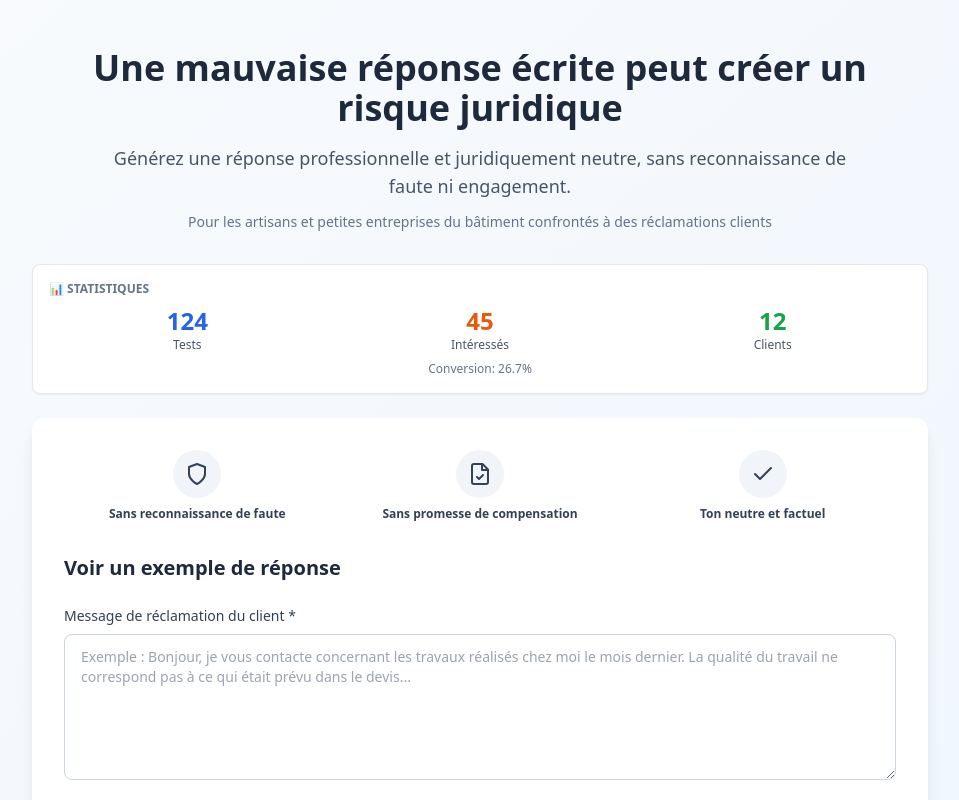
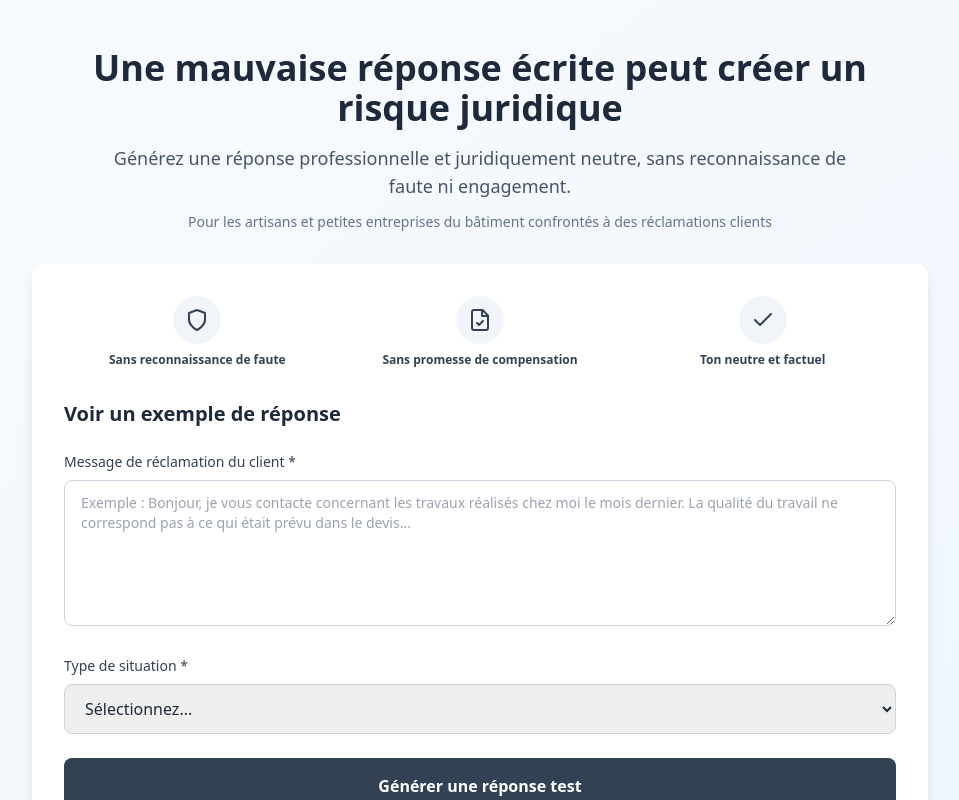
Before and after one commit to reponsesecurisee-pixel/my-landing-app, a Next.js app: page / in a window 1280 px wide. Shown: the top 800 px of the page, without its empty margins (160-1119 px from the left). Built offline with nearby package versions, Linux system fonts and the light colour scheme.

Commit message:
Update page.js

```diff
--- a/app/page.js
+++ b/app/page.js
@@ -1,7 +1,7 @@
 "use client";
 
 import React, { useState, useEffect } from 'react';
-import { Mail, Check, AlertCircle, Loader2, Shield, FileCheck } from 'lucide-react';
+import { Check, AlertCircle, Loader2, Shield, FileCheck } from 'lucide-react';
 
 // 👇 СЮДА ВСТАВИТЬ ССЫЛКУ LEMON SQUEEZY (когда создадите товар)
 const LEMON_SQUEEZY_LINK = "";
@@ -62,7 +62,6 @@ export default function ReclamationApp() {
   const [paidResponse, setPaidResponse] = useState('');
   const [error, setError] = useState('');
   const [hasUsedFree, setHasUsedFree] = useState(false);
-  const [stats, setStats] = useState({ free: 124, paidClicks: 45, paidComplete: 12 }); // Фейковые данные для красоты старта
 
   useEffect(() => {
     if (typeof window !== 'undefined') {
@@ -70,26 +69,12 @@ export default function ReclamationApp() {
       if (localUsed) {
         setHasUsedFree(true);
       }
-
-      const localStats = localStorage.getItem('stats');
-      if (localStats) {
-        setStats(JSON.parse(localStats));
-      }
     }
   }, []);
 
   const markFreeAsUsed = () => {
     localStorage.setItem('used_free_test', 'true');
     setHasUsedFree(true);
-  };
-
-  const updateStats = (type) => {
-    const updated = { ...stats };
-    if (type === 'free') updated.free++;
-    if (type === 'paidClick') updated.paidClicks++;
-    if (type === 'paidComplete') updated.paidComplete++;
-    setStats(updated);
-    localStorage.setItem('stats', JSON.stringify(updated));
   };
 
   const callOpenAI = async (systemPrompt, userMessage) => {
@@ -132,7 +117,6 @@ export default function ReclamationApp() {
       const response = await callOpenAI(PROMPT_FREE, `Situation: ${situation}. Message client: ${complaint}`);
       setFreeResponse(response);
       markFreeAsUsed();
-      updateStats('free');
       setStep('free-result');
     } catch (err) {
       console.error('Error:', err);
@@ -143,7 +127,6 @@ export default function ReclamationApp() {
   };
 
   const handlePaymentClick = () => {
-    updateStats('paidClick');
     if (LEMON_SQUEEZY_LINK && LEMON_SQUEEZY_LINK.includes('http')) {
         window.location.href = LEMON_SQUEEZY_LINK;
     } else {
@@ -160,7 +143,6 @@ export default function ReclamationApp() {
     try {
       const response = await callOpenAI(PROMPT_PAID, `Situation: ${situation}. Message client: ${complaint}`);
       setPaidResponse(response);
-      updateStats('paidComplete');
       setStep('paid-result');
     } catch (err) {
       setError('Une erreur technique est survenue.');
@@ -190,30 +172,6 @@ export default function ReclamationApp() {
           <p className="text-sm text-slate-500 mb-4">
             Pour les artisans et petites entreprises du bâtiment confrontés à des réclamations clients
           </p>
-        </div>
-
-        {/* 📊 БЛОК СТАТИСТИКИ (Вернул его!) */}
-        <div className="bg-white rounded-lg shadow-sm p-4 mb-6 border border-slate-200">
-          <div className="text-xs font-semibold text-slate-500 mb-2">📊 STATISTIQUES</div>
-          <div className="grid grid-cols-3 gap-4 text-center">
-            <div>
-              <div className="text-2xl font-bold text-blue-600">{stats.free}</div>
-              <div className="text-xs text-slate-600">Tests</div>
-            </div>
-            <div>
-              <div className="text-2xl font-bold text-orange-600">{stats.paidClicks}</div>
-              <div className="text-xs text-slate-600">Intéressés</div>
-            </div>
-            <div>
-              <div className="text-2xl font-bold text-green-600">{stats.paidComplete}</div>
-              <div className="text-xs text-slate-600">Clients</div>
-            </div>
-          </div>
-          {stats.paidClicks > 0 && (
-            <div className="mt-2 text-xs text-center text-slate-500">
-              Conversion: {((stats.paidComplete / stats.paidClicks) * 100).toFixed(1)}%
-            </div>
-          )}
         </div>
 
         {error && (
@@ -303,7 +261,7 @@ export default function ReclamationApp() {
               )}
             </div>
 
-            {/* БЛОК КОНФИДЕНЦИАЛЬНОСТИ (Вернул его!) */}
+            {/* БЛОК КОНФИДЕНЦИАЛЬНОСТИ */}
             <div className="mt-6 bg-blue-50 border border-blue-200 rounded-lg p-4">
               <div className="flex items-start gap-2">
                 <Shield className="w-5 h-5 text-blue-600 flex-shrink-0 mt-0.5" />
```
